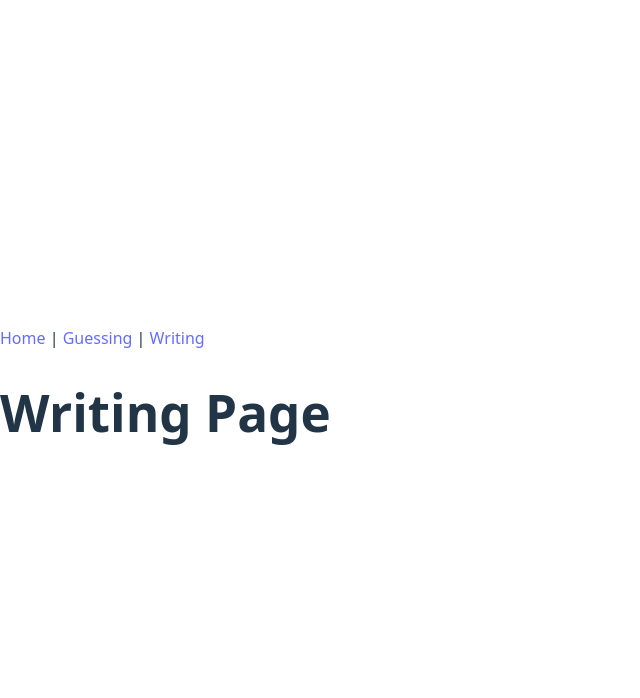
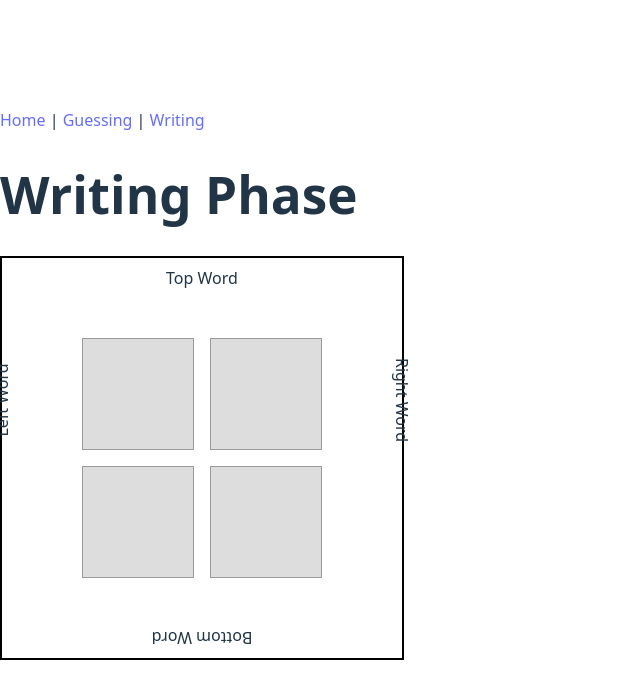
Before and after one commit to mdmayfield/four-word-thinking, a React (Vite) app: page /writing in a window 1280 px wide. Shown: the top 698 px of the page, without its empty margins (0-640 px from the left). Built offline with nearby package versions, Linux system fonts and the light colour scheme.

Commit message:
Create Writing mode board

```diff
--- /dev/null
+++ b/src/components/Board/Board.tsx
@@ -0,0 +1,40 @@
+import { BoardProps } from '../../types/board';
+import { BoardEdge } from './BoardEdge';
+import { CardGrid } from './CardGrid';
+import styles from './styles/Board.module.css';
+
+export const Board: React.FC<BoardProps> = ({
+  words,
+  isEditable = false,
+  onWordChange
+}) => {
+  return (
+    <div className={styles.boardContainer}>
+      <BoardEdge
+        position="top"
+        text={words.top}
+        isEditable={isEditable}
+        onChange={onWordChange}
+      />
+      <BoardEdge
+        position="right"
+        text={words.right}
+        isEditable={isEditable}
+        onChange={onWordChange}
+      />
+      <BoardEdge
+        position="bottom"
+        text={words.bottom}
+        isEditable={isEditable}
+        onChange={onWordChange}
+      />
+      <BoardEdge
+        position="left"
+        text={words.left}
+        isEditable={isEditable}
+        onChange={onWordChange}
+      />
+      <CardGrid />
+    </div>
+  );
+};
--- /dev/null
+++ b/src/components/Board/BoardEdge.tsx
@@ -0,0 +1,36 @@
+import { KeyboardEvent } from 'react';
+import { EdgeWords } from '../../types/board';
+import styles from './styles/BoardEdge.module.css';
+
+interface BoardEdgeProps {
+  position: keyof EdgeWords;
+  text: string;
+  isEditable: boolean;
+  onChange?: (position: keyof EdgeWords, newValue: string) => void;
+}
+
+export const BoardEdge: React.FC<BoardEdgeProps> = ({
+  position,
+  text,
+  isEditable,
+  onChange
+}) => {
+  const handleKeyDown = (e: KeyboardEvent<HTMLDivElement>) => {
+    if (!isEditable || !onChange) return;
+    if (e.key === 'Enter') {
+      e.currentTarget.blur();
+    }
+  };
+
+  return (
+    <div
+      className={`${styles.edge} ${styles[position]}`}
+      contentEditable={isEditable}
+      onBlur={(e) => onChange?.(position, e.currentTarget.textContent || '')}
+      onKeyDown={handleKeyDown}
+      suppressContentEditableWarning={true}
+    >
+      {text}
+    </div>
+  );
+};
--- /dev/null
+++ b/src/components/Board/CardGrid.tsx
@@ -0,0 +1,11 @@
+import styles from './styles/CardGrid.module.css';
+
+export const CardGrid = () => {
+  return (
+    <div className={styles.cardGrid}>
+      {[...Array(4)].map((_, index) => (
+        <div key={index} className={styles.card} />
+      ))}
+    </div>
+  );
+};
--- /dev/null
+++ b/src/components/Board/styles/Board.module.css
@@ -0,0 +1,7 @@
+.boardContainer {
+    position: relative;
+    width: 400px;
+    height: 400px;
+    border: 2px solid #000;
+    margin: 2rem auto;
+  }
--- /dev/null
+++ b/src/components/Board/styles/BoardEdge.module.css
@@ -0,0 +1,32 @@
+.edge {
+    position: absolute;
+    padding: 0.5rem;
+    text-align: center;
+    min-width: 100px;
+  }
+
+  .top {
+    top: 0;
+    left: 50%;
+    transform: translateX(-50%);
+  }
+
+  .right {
+    top: 50%;
+    right: 0;
+    transform: translateY(-50%) rotate(90deg);
+    transform-origin: right center;
+  }
+
+  .bottom {
+    bottom: 0;
+    left: 50%;
+    transform: translateX(-50%) rotate(180deg);
+  }
+
+  .left {
+    top: 50%;
+    left: 0;
+    transform: translateY(-50%) rotate(-90deg);
+    transform-origin: left center;
+  }
--- /dev/null
+++ b/src/components/Board/styles/CardGrid.module.css
@@ -0,0 +1,17 @@
+.cardGrid {
+    position: absolute;
+    top: 50%;
+    left: 50%;
+    transform: translate(-50%, -50%);
+    display: grid;
+    grid-template-columns: repeat(2, 1fr);
+    gap: 1rem;
+    width: 60%;
+    height: 60%;
+  }
+
+  .card {
+    background-color: #ddd;
+    border: 1px solid #999;
+    aspect-ratio: 1;
+  }
--- a/src/components/GameBoard.tsx
+++ /dev/null
@@ -1,5 +0,0 @@
-const GameBoard = () => {
-    return <h2>GameBoard</h2>;
-  };
-
-  export default GameBoard;
--- a/src/pages/Writing.tsx
+++ b/src/pages/Writing.tsx
@@ -1,5 +1,32 @@
+import { useState } from 'react';
+import { Board } from '../components/Board/Board';
+import { EdgeWords } from '../types/board';
+
 const Writing = () => {
-    return <h1>Writing Page</h1>;
+  const [words, setWords] = useState<EdgeWords>({
+    top: "Top Word",
+    right: "Right Word",
+    bottom: "Bottom Word",
+    left: "Left Word"
+  });
+
+  const handleWordChange = (position: keyof EdgeWords, newValue: string) => {
+    setWords(prev => ({
+      ...prev,
+      [position]: newValue
+    }));
   };
 
-  export default Writing;
+  return (
+    <div>
+      <h1>Writing Phase</h1>
+      <Board
+        words={words}
+        isEditable={true}
+        onWordChange={handleWordChange}
+      />
+    </div>
+  );
+};
+
+export default Writing;
--- /dev/null
+++ b/src/types/board.ts
@@ -0,0 +1,12 @@
+export interface EdgeWords {
+    top: string;
+    right: string;
+    bottom: string;
+    left: string;
+  }
+
+  export interface BoardProps {
+    words: EdgeWords;
+    isEditable?: boolean;
+    onWordChange?: (position: keyof EdgeWords, newValue: string) => void;
+  }
```
Also changed, not shown: src/components/Board/Card.tsx (renamed from src/components/Card.tsx), src/components/Board/styles/Card.module.css (added).
